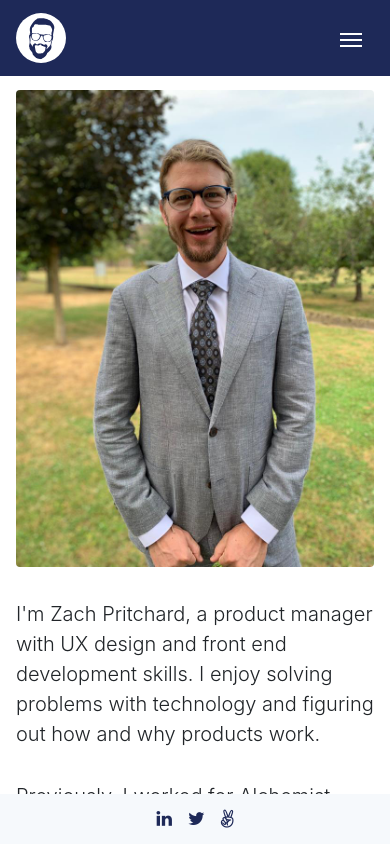
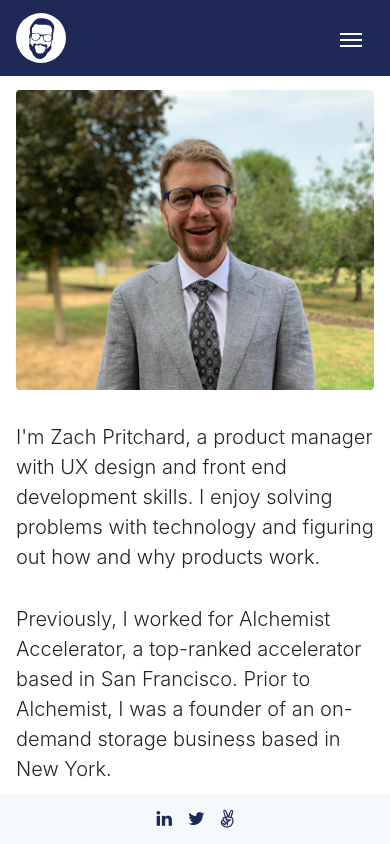
Before and after one commit to zach-product/blog-app, a React (Create React App) app in the folder client/: page /about in a window 390 px wide. Shown: the top 844 px of the page. Built offline with nearby package versions, Linux system fonts and the light colour scheme; the HTML template or start-up script is replaced by a standard one.

Commit message:
Added maxheight to mobile about, blog pics

```diff
--- a/client/src/App.css
+++ b/client/src/App.css
@@ -55,3 +55,14 @@ button.btn-square:hover {
 .bottom-bar-collapsed {
     transform: rotate(0);
 }
+
+/* Mobile */
+@media only screen and (max-width: 500px) {
+    .img-mobile {
+        max-height: 150px
+    }
+
+    .about-img-mobile {
+        max-height: 300px
+    }
+}
--- a/client/src/components/website/About.jsx
+++ b/client/src/components/website/About.jsx
@@ -1,6 +1,7 @@
 import React, { Component } from 'react'
 import { NavBar, Footer } from '..';
 import about from '../../assets/about.JPG'
+import './../../App.css'
 
 export default class Posts extends Component {
     constructor(props) {
@@ -23,7 +24,7 @@ export default class Posts extends Component {
                 <div className="container" style={stickyHeader}>
                     <div className="row">
                         <div className="col-12 col-lg-6 pt-2 pt-lg-1 px-3" style={imgContainer}>
-                            <img style={aboutImg} className="rounded" src={about} width="100%" alt="Zachary Pritchard" />
+                            <img style={aboutImg} className="rounded about-img-mobile" src={about} width="100%" alt="Zachary Pritchard" />
                         </div>
                         <div className="col-12 col-lg-6 p-3">
                             {this.state.about.map((line, index) => {
--- a/client/src/components/website/Blog.jsx
+++ b/client/src/components/website/Blog.jsx
@@ -10,7 +10,7 @@ const Blog = props => (
     <React.Fragment>
         <div className="row py-3">
             <div className="col-12 col-lg-4" style={imgContainer}>
-                <img style={aboutImg} className="rounded" src={backtowork} alt="Back to Work!" />
+                <img style={aboutImg} className="rounded img-mobile" src={backtowork} alt="Back to Work!" />
             </div>
             <div className="col-12 col-lg-8">
                 <Link to={"/blog/"+props.post.endURL}><h2 className="mb-4 pt-3 pt-lg-0">{props.post.title}</h2></Link>
--- a/client/src/components/website/Post1.jsx
+++ b/client/src/components/website/Post1.jsx
@@ -91,5 +91,5 @@ const aboutImg  = {
     width: "100%",
     maxHeight: "300px",
     objectFit: "cover",
-    objectPosition: "-50% 50"
+    objectPosition: "-50% 50",
 }
```
